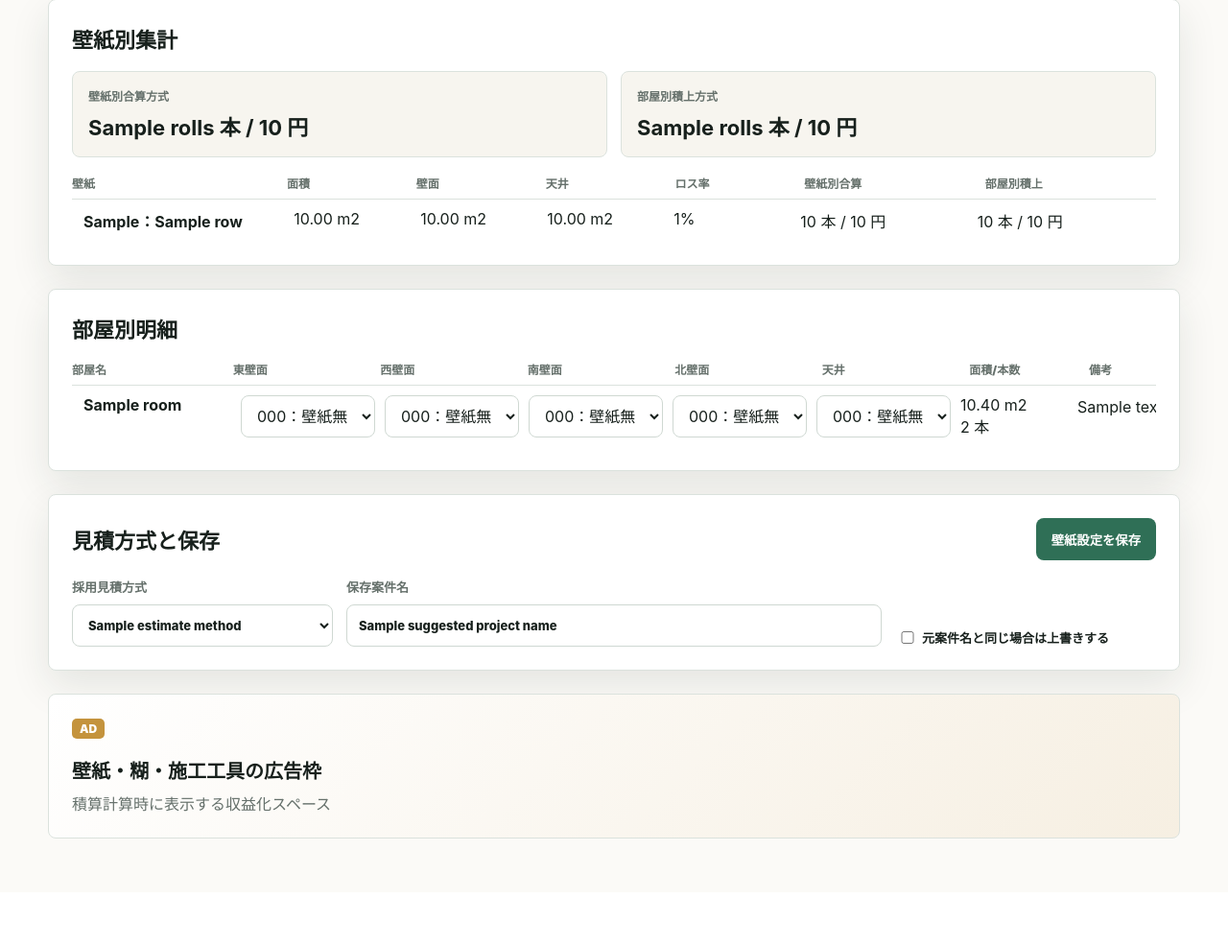
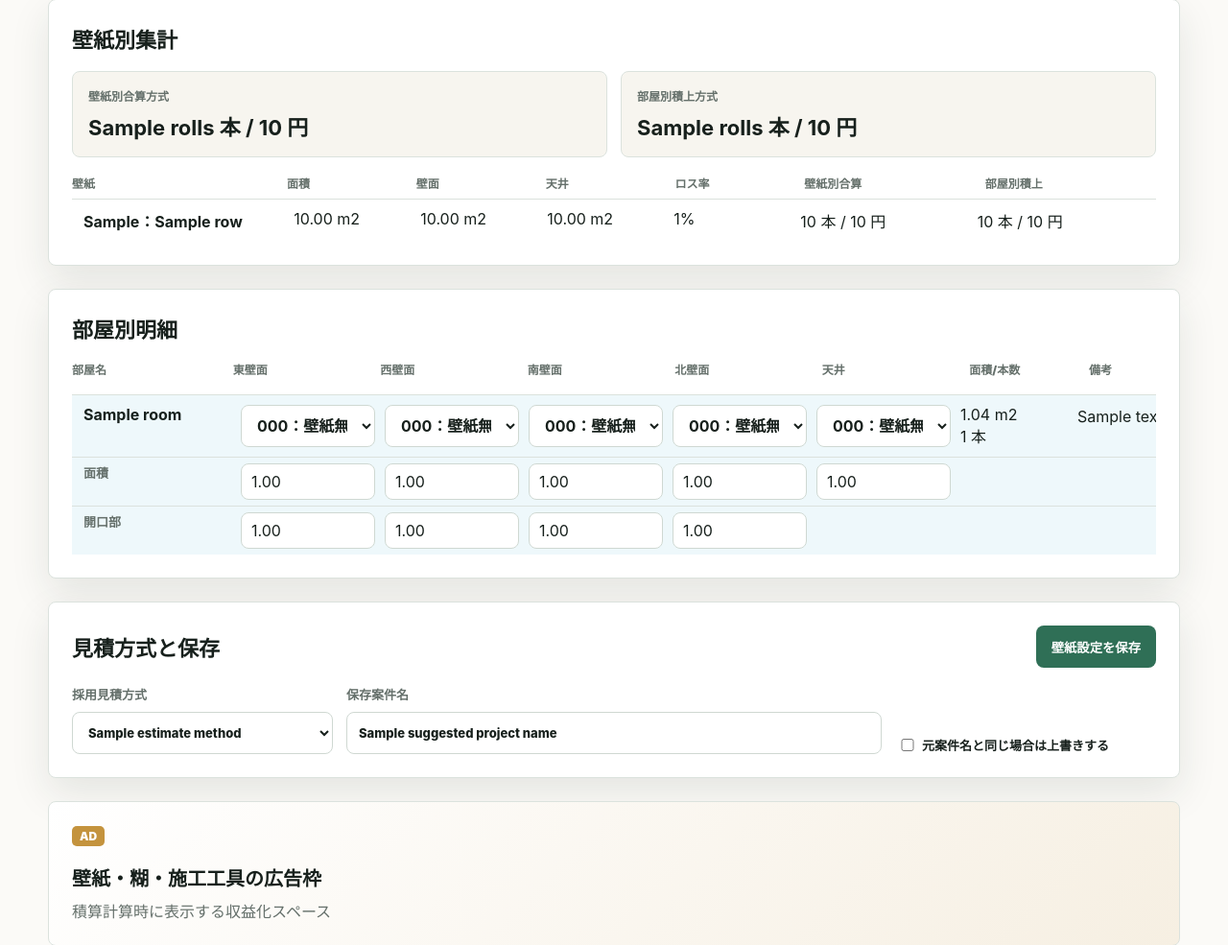
Before and after one commit to masumitachibana4649-creator/Sekisan-Project, a Django app: template estimator/templates/estimator/project_detail.html in a window 1280 px wide. Shown: the part 366-1351 px from the top of the page at 96% size. Before the commit the page ends 1240 px from the top, so only its background shows below. Run offline with Django 5.2, Linux system fonts and the light colour scheme; data comes from the database, SQL or seed files in the repository; tables that the repository leaves empty hold one stand-in row (values such as "Sample post"); the template is opened without the code that fills it: values that come from a table or form of the project are taken from there, most other values are stand-ins (such as "Sample title", 1, 10 or a date in 2020).

Commit message:
Refine wallpaper surface editing layout

```diff
--- a/estimator/models.py
+++ b/estimator/models.py
@@ -276,6 +276,15 @@ class Room(models.Model):
     opening_area_m2 = models.DecimalField("開口部面積(m2)", max_digits=7, decimal_places=2, default=Decimal("0"))
     ceiling_area_m2 = models.DecimalField("天井面積(m2)", max_digits=7, decimal_places=2, default=Decimal("0"))
     note = models.CharField("備考", max_length=160, blank=True)
+    east_surface_area_m2 = models.DecimalField("東壁面 面積(m2)", max_digits=7, decimal_places=2, default=Decimal("0"))
+    west_surface_area_m2 = models.DecimalField("西壁面 面積(m2)", max_digits=7, decimal_places=2, default=Decimal("0"))
+    south_surface_area_m2 = models.DecimalField("南壁面 面積(m2)", max_digits=7, decimal_places=2, default=Decimal("0"))
+    north_surface_area_m2 = models.DecimalField("北壁面 面積(m2)", max_digits=7, decimal_places=2, default=Decimal("0"))
+    ceiling_surface_area_m2 = models.DecimalField("天井 面積(m2)", max_digits=7, decimal_places=2, default=Decimal("0"))
+    east_opening_area_m2 = models.DecimalField("東壁面 開口部面積(m2)", max_digits=7, decimal_places=2, default=Decimal("0"))
+    west_opening_area_m2 = models.DecimalField("西壁面 開口部面積(m2)", max_digits=7, decimal_places=2, default=Decimal("0"))
+    south_opening_area_m2 = models.DecimalField("南壁面 開口部面積(m2)", max_digits=7, decimal_places=2, default=Decimal("0"))
+    north_opening_area_m2 = models.DecimalField("北壁面 開口部面積(m2)", max_digits=7, decimal_places=2, default=Decimal("0"))
     east_wallpaper_no = models.CharField("東壁面 壁紙No.", max_length=3, default="001")
     east_wallpaper_name = models.CharField("東壁面 壁紙名称", max_length=80, default="標準壁紙")
     east_roll_width_m = models.DecimalField("東壁面 ロール幅(m)", max_digits=5, decimal_places=2, default=Decimal("0.92"))
@@ -317,8 +326,28 @@ class Room(models.Model):
 
     @property
     def wall_area(self):
+        if self.has_surface_measurements:
+            return sum((self.net_surface_area(field) for field, _label, surface_type in SURFACE_FIELDS if surface_type == "wall"), Decimal("0"))
         area = (self.perimeter_m * self.height_m) - self.opening_area_m2
         return max(area, 0)
+
+    @property
+    def has_surface_measurements(self):
+        return any(
+            getattr(self, f"{field}_surface_area_m2") > 0
+            for field, _label, _surface_type in SURFACE_FIELDS
+        ) or any(
+            getattr(self, f"{field}_opening_area_m2") > 0
+            for field, _label, surface_type in SURFACE_FIELDS
+            if surface_type == "wall"
+        )
+
+    def net_surface_area(self, field):
+        surface_area = getattr(self, f"{field}_surface_area_m2")
+        if field == "ceiling":
+            return max(surface_area, Decimal("0"))
+        opening_area = getattr(self, f"{field}_opening_area_m2")
+        return max(surface_area - opening_area, Decimal("0"))
 
     @property
     def wallpaper_area(self):
@@ -339,10 +368,19 @@ class Room(models.Model):
         return sum((_ceil_rolls(group["required_area"], group["roll_area"]) for group in groups.values()), start=0)
 
     def wallpaper_surface_items(self):
-        wall_face_area = self.wall_area / Decimal("4")
+        derived_wall_face_area = max((self.perimeter_m * self.height_m) - self.opening_area_m2, Decimal("0")) / Decimal("4")
+        derived_wall_opening_area = self.opening_area_m2 / Decimal("4")
+        use_surface_measurements = self.has_surface_measurements
         items = []
         for field, label, surface_type in SURFACE_FIELDS:
-            base_area = self.ceiling_area_m2 if field == "ceiling" else wall_face_area
+            if use_surface_measurements:
+                base_area = self.net_surface_area(field)
+                surface_area = getattr(self, f"{field}_surface_area_m2")
+                opening_area = Decimal("0") if field == "ceiling" else getattr(self, f"{field}_opening_area_m2")
+            else:
+                base_area = self.ceiling_area_m2 if field == "ceiling" else derived_wall_face_area
+                surface_area = self.ceiling_area_m2 if field == "ceiling" else derived_wall_face_area + derived_wall_opening_area
+                opening_area = Decimal("0") if field == "ceiling" else derived_wall_opening_area
             wallpaper_no = getattr(self, f"{field}_wallpaper_no")
             loss_rate = getattr(self, f"{field}_loss_rate_percent")
             roll_width = getattr(self, f"{field}_roll_width_m")
@@ -355,6 +393,8 @@ class Room(models.Model):
                 "surface_type": surface_type,
                 "wallpaper_no": wallpaper_no,
                 "wallpaper_name": getattr(self, f"{field}_wallpaper_name"),
+                "surface_area": surface_area,
+                "opening_area": opening_area,
                 "base_area": base_area,
                 "required_area": Decimal("0") if wallpaper_no == "000" else base_area * multiplier,
                 "loss_rate_percent": loss_rate,
@@ -384,6 +424,24 @@ class Room(models.Model):
         setattr(self, f"{field}_roll_length_m", wallpaper.roll_length_m)
         setattr(self, f"{field}_loss_rate_percent", wallpaper.loss_rate_percent)
         setattr(self, f"{field}_unit_price_per_roll", wallpaper.unit_price_per_roll)
+
+    def set_default_surface_measurements(self):
+        wall_gross_area = self.perimeter_m * self.height_m
+        wall_surface_area = wall_gross_area / Decimal("4")
+        wall_opening_area = self.opening_area_m2 / Decimal("4")
+        for field, _label, surface_type in SURFACE_FIELDS:
+            if surface_type == "ceiling":
+                setattr(self, f"{field}_surface_area_m2", self.ceiling_area_m2)
+            else:
+                setattr(self, f"{field}_surface_area_m2", wall_surface_area)
+                setattr(self, f"{field}_opening_area_m2", wall_opening_area)
+
+    def sync_totals_from_surface_measurements(self):
+        self.opening_area_m2 = sum(
+            (getattr(self, f"{field}_opening_area_m2") for field, _label, surface_type in SURFACE_FIELDS if surface_type == "wall"),
+            Decimal("0"),
+        )
+        self.ceiling_area_m2 = self.ceiling_surface_area_m2
 
 
 def _normalize_code(value):
--- a/estimator/static/estimator/styles.css
+++ b/estimator/static/estimator/styles.css
@@ -309,6 +309,19 @@ h2 {
   gap: 14px;
 }
 
+.wallpaper-select-grid {
+  grid-template-columns: repeat(6, minmax(0, 1fr));
+}
+
+.wallpaper-select-field {
+  grid-column: span 2;
+}
+
+.wallpaper-select-field:nth-child(1),
+.wallpaper-select-field:nth-child(2) {
+  grid-column: span 3;
+}
+
 .hint-text {
   color: var(--muted);
   margin-bottom: 18px;
@@ -388,7 +401,36 @@ textarea { resize: vertical; }
   border-top: 1px solid var(--line);
 }
 
-.result-table .result-row:nth-child(odd) {
+.room-wallpaper-row {
+  margin-top: 10px;
+}
+
+.room-wallpaper-row select {
+  font-size: 16px;
+  font-weight: 700;
+}
+
+.room-measure-row,
+.room-opening-row {
+  padding-top: 6px;
+  padding-bottom: 6px;
+}
+
+.room-measure-row strong,
+.room-opening-row strong {
+  color: var(--muted);
+  font-size: 13px;
+}
+
+.room-measure-row input,
+.room-opening-row input {
+  min-height: 38px;
+  padding: 8px 10px;
+}
+
+.result-table .room-wallpaper-row:nth-of-type(6n + 2),
+.result-table .room-wallpaper-row:nth-of-type(6n + 2) + .room-measure-row,
+.result-table .room-wallpaper-row:nth-of-type(6n + 2) + .room-measure-row + .room-opening-row {
   background: #eef8fb;
 }
 
@@ -639,6 +681,12 @@ textarea { resize: vertical; }
 
   .wide { grid-column: auto; }
 
+  .wallpaper-select-field,
+  .wallpaper-select-field:nth-child(1),
+  .wallpaper-select-field:nth-child(2) {
+    grid-column: auto;
+  }
+
   .metric-strip {
     grid-template-columns: 1fr;
   }
--- a/estimator/templates/estimator/project_detail.html
+++ b/estimator/templates/estimator/project_detail.html
@@ -96,38 +96,38 @@
       <span>部屋名</span><span>東壁面</span><span>西壁面</span><span>南壁面</span><span>北壁面</span><span>天井</span><span>面積/本数</span><span>備考</span>
     </div>
     {% for room in rooms %}
-      <div class="result-row">
+      <div class="result-row room-wallpaper-row">
         <strong>{{ room.name }}</strong>
         <span>
-          <select name="room_{{ room.pk }}_east_wallpaper_no">
+          <select class="room-wallpaper-select" name="room_{{ room.pk }}_east_wallpaper_no">
             {% for wallpaper in wallpapers %}
               <option value="{{ wallpaper.number }}" {% if wallpaper.number == room.east_wallpaper_no %}selected{% endif %}>{{ wallpaper.number }}：{{ wallpaper.name }}</option>
             {% endfor %}
           </select>
         </span>
         <span>
-          <select name="room_{{ room.pk }}_west_wallpaper_no">
+          <select class="room-wallpaper-select" name="room_{{ room.pk }}_west_wallpaper_no">
             {% for wallpaper in wallpapers %}
               <option value="{{ wallpaper.number }}" {% if wallpaper.number == room.west_wallpaper_no %}selected{% endif %}>{{ wallpaper.number }}：{{ wallpaper.name }}</option>
             {% endfor %}
           </select>
         </span>
         <span>
-          <select name="room_{{ room.pk }}_south_wallpaper_no">
+          <select class="room-wallpaper-select" name="room_{{ room.pk }}_south_wallpaper_no">
             {% for wallpaper in wallpapers %}
               <option value="{{ wallpaper.number }}" {% if wallpaper.number == room.south_wallpaper_no %}selected{% endif %}>{{ wallpaper.number }}：{{ wallpaper.name }}</option>
             {% endfor %}
           </select>
         </span>
         <span>
-          <select name="room_{{ room.pk }}_north_wallpaper_no">
+          <select class="room-wallpaper-select" name="room_{{ room.pk }}_north_wallpaper_no">
             {% for wallpaper in wallpapers %}
               <option value="{{ wallpaper.number }}" {% if wallpaper.number == room.north_wallpaper_no %}selected{% endif %}>{{ wallpaper.number }}：{{ wallpaper.name }}</option>
             {% endfor %}
           </select>
         </span>
         <span>
-          <select name="room_{{ room.pk }}_ceiling_wallpaper_no">
+          <select class="room-wallpaper-select" name="room_{{ room.pk }}_ceiling_wallpaper_no">
             {% for wallpaper in wallpapers %}
               <option value="{{ wallpaper.number }}" {% if wallpaper.number == room.ceiling_wallpaper_no %}selected{% endif %}>{{ wallpaper.number }}：{{ wallpaper.name }}</option>
             {% endfor %}
@@ -135,6 +135,26 @@
         </span>
         <span>{{ room.total_area|floatformat:2 }} m2<br>{{ room.rolls_required }} 本</span>
         <span>{{ room.note|room_note }}</span>
+      </div>
+      <div class="result-row room-measure-row">
+        <strong>面積</strong>
+        <span><input name="room_{{ room.pk }}_east_surface_area_m2" type="number" step="0.01" min="0" value="{{ room.east_surface_area_m2 }}"></span>
+        <span><input name="room_{{ room.pk }}_west_surface_area_m2" type="number" step="0.01" min="0" value="{{ room.west_surface_area_m2 }}"></span>
+        <span><input name="room_{{ room.pk }}_south_surface_area_m2" type="number" step="0.01" min="0" value="{{ room.south_surface_area_m2 }}"></span>
+        <span><input name="room_{{ room.pk }}_north_surface_area_m2" type="number" step="0.01" min="0" value="{{ room.north_surface_area_m2 }}"></span>
+        <span><input name="room_{{ room.pk }}_ceiling_surface_area_m2" type="number" step="0.01" min="0" value="{{ room.ceiling_surface_area_m2 }}"></span>
+        <span></span>
+        <span></span>
+      </div>
+      <div class="result-row room-opening-row">
+        <strong>開口部</strong>
+        <span><input name="room_{{ room.pk }}_east_opening_area_m2" type="number" step="0.01" min="0" value="{{ room.east_opening_area_m2 }}"></span>
+        <span><input name="room_{{ room.pk }}_west_opening_area_m2" type="number" step="0.01" min="0" value="{{ room.west_opening_area_m2 }}"></span>
+        <span><input name="room_{{ room.pk }}_south_opening_area_m2" type="number" step="0.01" min="0" value="{{ room.south_opening_area_m2 }}"></span>
+        <span><input name="room_{{ room.pk }}_north_opening_area_m2" type="number" step="0.01" min="0" value="{{ room.north_opening_area_m2 }}"></span>
+        <span></span>
+        <span></span>
+        <span></span>
       </div>
     {% empty %}
       <div class="empty-result">
--- a/estimator/templates/estimator/project_form.html
+++ b/estimator/templates/estimator/project_form.html
@@ -28,7 +28,7 @@
     <p class="hint-text">新規案件では、各面に初期設定する壁紙を選択します。幅・長さ・ロス率・単価は壁紙マスタの値を使用します。</p>
     <div class="wallpaper-select-grid">
       {% for field, label, surface_type in surface_fields %}
-        <label>{{ label }}
+        <label class="wallpaper-select-field">{{ label }}
           <select name="{{ field }}_wallpaper_no">
             {% for wallpaper in wallpapers %}
               <option value="{{ wallpaper.number }}" {% if wallpaper.pk == default_wallpaper.pk %}selected{% endif %}>
```
Also changed, not shown: estimator/tests.py (+12 -0 lines), estimator/views.py (+13 -0 lines), estimator/migrations/0009_room_ceiling_surface_area_m2_and_more.py (added).
